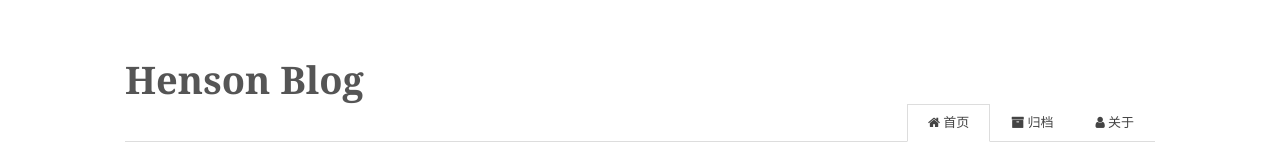
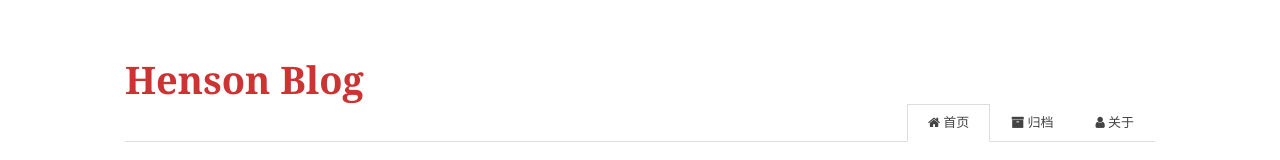
Before and after one commit to HensonLai/hensonlai.github.com, a plain HTML site: page index.html in a window 1280 px wide. Shown: the top 160 px of the page. Drawn offline with nearby package versions, Linux system fonts and the light colour scheme.

Commit message:
Site updated: 2018-03-11 12:39:00

```diff
--- a/css/style.css
+++ b/css/style.css
@@ -69,7 +69,8 @@ div {
     #header .site-name #logo {
       /*font: bold 38px/1.12 "Times New Roman", Georgia, Times, sans-serif;*/
       font: bold 38px/1.12 "Brush Script Std", Georgia, Times, sans-serif;
-      color: #555; }
+      /*color: #555;*/
+      color: #CC3333; }
       #header .site-name #logo span, #header .site-name #logo:hover {
         color: #777; }
     #header .site-name .description {
```
